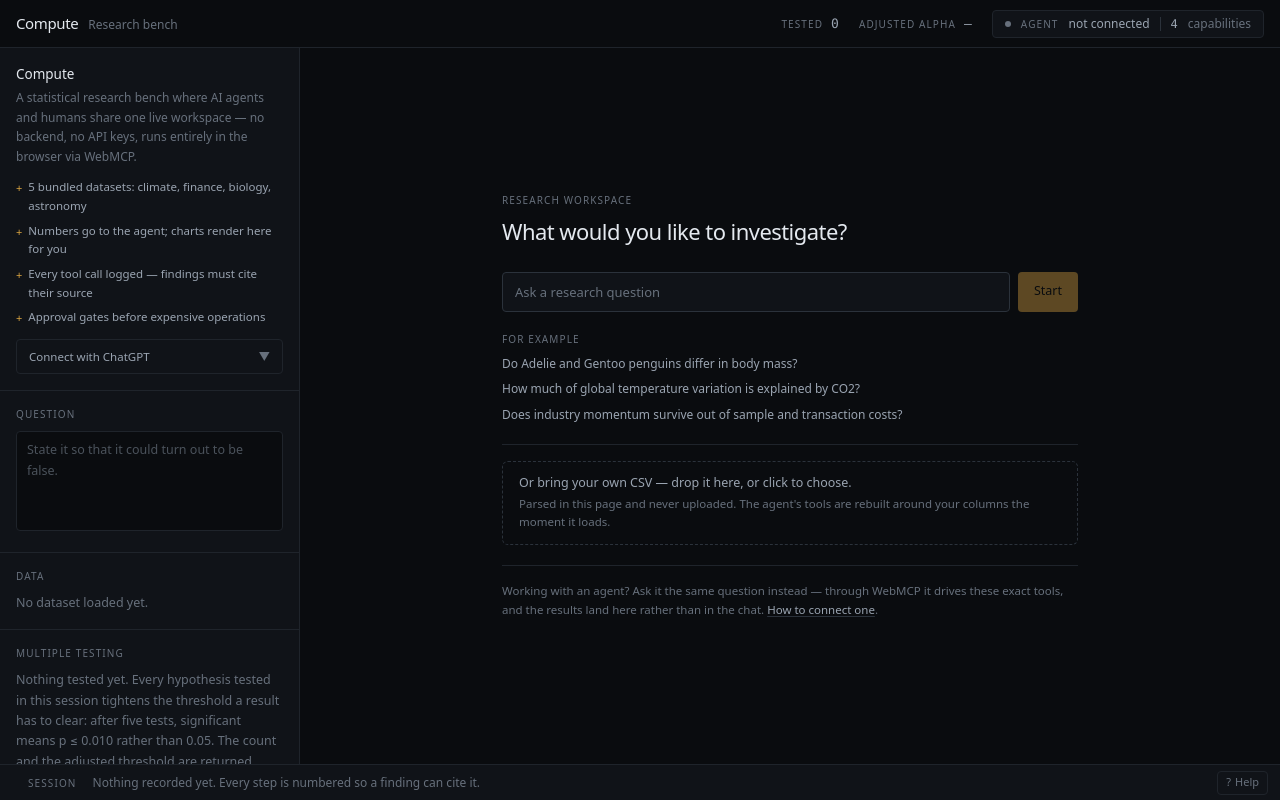
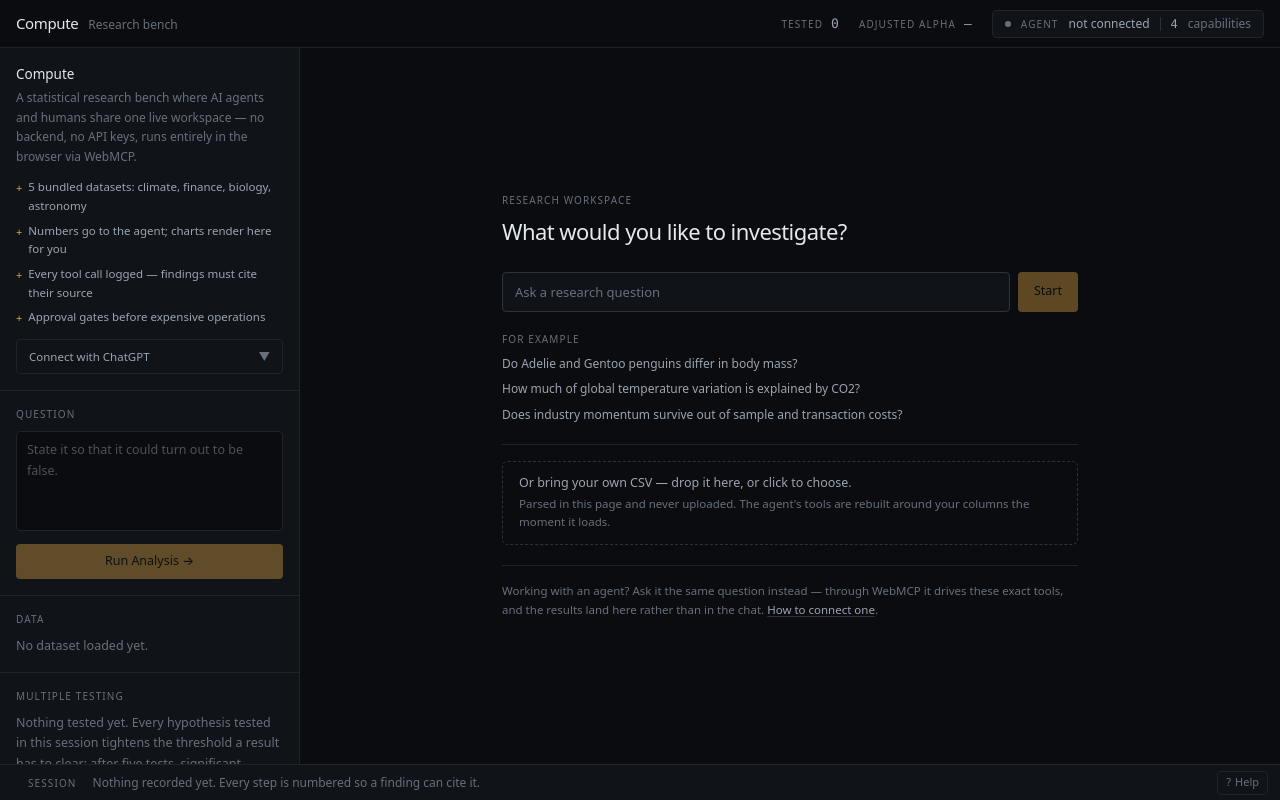
Before and after one commit to CameronJFowler/Compute-OpenAiMCP, a React (Vite) app: page / in a window 1280 px wide. Built offline with nearby package versions, Linux system fonts and the light colour scheme.

Commit message:
Add Submit / Re-run buttons to sidebar — human can trigger analysis without the agent

```diff
--- a/src/ui/Brief.tsx
+++ b/src/ui/Brief.tsx
@@ -1,7 +1,8 @@
-import { useEffect, useState } from "react";
+import { useEffect, useRef, useState } from "react";
 
 import { APP_NAME, DEFAULT_ALPHA } from "../config";
 import { getTestingSummary, useWorkspace } from "../state/workspace";
+import { loadDatasetById, loadDatasetForQuestion } from "../webmcp/tools/session";
 
 function Section({
   title,
@@ -161,12 +162,43 @@ export function Brief() {
   const [draft, setDraft] = useState(hypothesis);
   useEffect(() => setDraft(hypothesis), [hypothesis]);
 
+  // Running state: set on submit, cleared when step count changes.
+  const [running, setRunning] = useState(false);
+  const prevSteps = useRef(0);
+  const stepCount = useWorkspace((s) => s.steps.length);
+  useEffect(() => {
+    if (stepCount > prevSteps.current) {
+      setRunning(false);
+      prevSteps.current = stepCount;
+    }
+  }, [stepCount]);
+
   const summary = getTestingSummary();
   const last = tests[tests.length - 1];
   const narrowed = Boolean(sampleStart || sampleEnd);
 
   const quickButton =
     "px-2 py-[3px] text-[11px] rounded border border-hair text-ink3 hover:text-ink hover:border-hair2 transition";
+
+  /** Fire the analysis pipeline from a human-initiated submit. */
+  async function handleSubmit() {
+    if (!draft.trim() || running) return;
+    setRunning(true);
+    try {
+      if (frame && datasetId) {
+        // Dataset already loaded — reload with current date range to re-run pipeline.
+        await loadDatasetById(datasetId, {
+          start: sampleStart ?? undefined,
+          end: sampleEnd ?? undefined,
+        });
+      } else {
+        // Cold start — route to the right dataset and run.
+        await loadDatasetForQuestion(draft.trim());
+      }
+    } catch {
+      setRunning(false);
+    }
+  }
 
   return (
     <div className="h-full overflow-y-auto">
@@ -193,11 +225,25 @@ export function Brief() {
             setDraft(e.target.value);
             setHypothesis(e.target.value);
           }}
+          onKeyDown={(e) => {
+            if (e.key === "Enter" && (e.ctrlKey || e.metaKey)) void handleSubmit();
+          }}
           rows={4}
           spellCheck={false}
           placeholder="State it so that it could turn out to be false."
           className="w-full bg-canvas border border-hair rounded px-2.5 py-2 text-[12.5px] leading-relaxed text-ink placeholder:text-ink3/70 focus:outline-none focus:border-hair2 resize-none"
         />
+        {!frame && (
+          <button
+            onClick={() => void handleSubmit()}
+            disabled={!draft.trim() || running}
+            className="mt-2 w-full py-2 rounded text-[12.5px] font-medium transition
+              bg-accent text-canvas hover:brightness-110
+              disabled:opacity-40 disabled:cursor-not-allowed"
+          >
+            {running ? "Running…" : "Run Analysis →"}
+          </button>
+        )}
       </Section>
 
       <Section title="Data">
@@ -271,10 +317,24 @@ export function Brief() {
             </button>
           </div>
 
-          <p className="text-[11.5px] text-ink3 leading-relaxed">
+          <p className="text-[11.5px] text-ink3 leading-relaxed mb-3">
             Changing this changes what the next analysis runs on, including the
             agent&apos;s. There is no second copy to synchronise.
           </p>
+
+          <button
+            onClick={() => void handleSubmit()}
+            disabled={!draft.trim() || running}
+            className="w-full py-2 rounded text-[12.5px] font-medium transition
+              bg-accent text-canvas hover:brightness-110
+              disabled:opacity-40 disabled:cursor-not-allowed"
+          >
+            {running
+              ? "Running…"
+              : narrowed
+              ? "Re-run with this window →"
+              : "Re-run Analysis →"}
+          </button>
         </Section>
       )}
 
```
